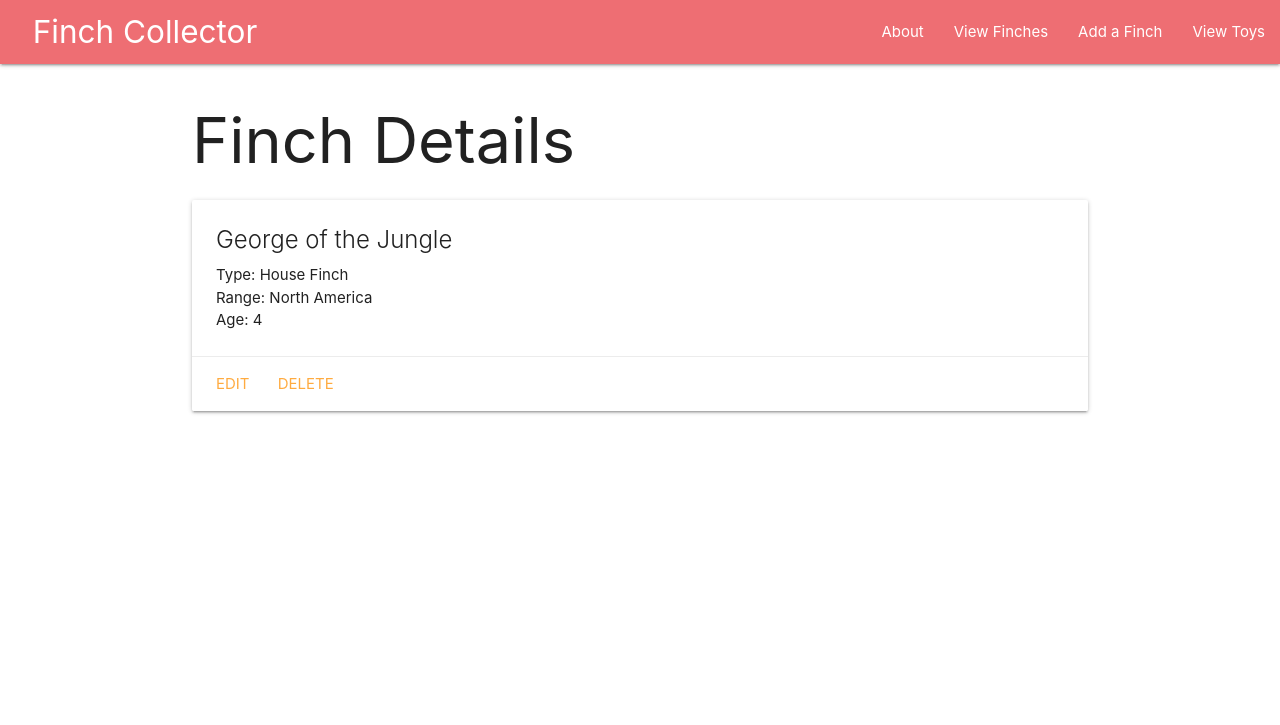
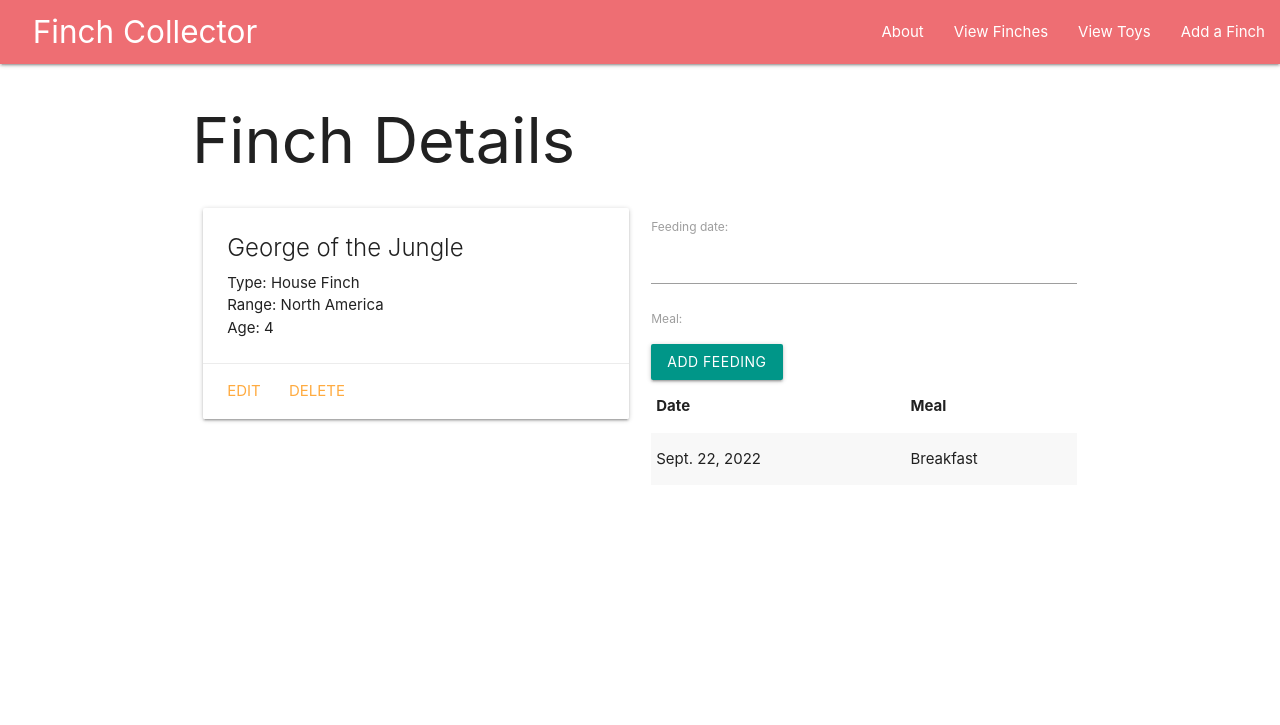
Before and after one commit to CoryDCruz/finch-collector, a Django app: page /finches/1/ in a window 1280 px wide. Shown: the top 725 px of the page. Run offline with Django 4.2, Linux system fonts and the light colour scheme; data comes from the database, SQL or seed files in the repository; both versions use the stored data as it was after the commit.

Commit message:
feeding model with form and list

```diff
--- a/main_app/admin.py
+++ b/main_app/admin.py
@@ -1,7 +1,9 @@
 from django.contrib import admin
 from .models import Finch
 from .models import Toy
+from .models import Feeding
 
 # Register your models here.
 admin.site.register(Finch)
 admin.site.register(Toy)
+admin.site.register(Feeding)
--- /dev/null
+++ b/main_app/forms.py
@@ -0,0 +1,7 @@
+from django.forms import ModelForm
+from .models import Feeding
+
+class FeedingForm(ModelForm):
+  class Meta:
+    model = Feeding
+    fields = ('date', 'meal')
--- a/main_app/models.py
+++ b/main_app/models.py
@@ -1,6 +1,12 @@
+from tkinter import CASCADE
 from django.db import models
 from django.urls import reverse
 
+MEALS=(
+  ("B", "Breakfast"),
+  ("L", "Lunch"),
+  ("D", "Dinner"),
+)
 
 # Create your models here.
 class Finch(models.Model):
@@ -21,3 +27,15 @@ class Toy(models.Model):
 
   def __str__(self):
     return self.name
+
+class Feeding(models.Model):
+  date = models.DateField('feeding date')
+  meal = models.CharField(
+    max_length=1,
+    choices=MEALS,
+    default=MEALS[0][0]
+  )
+  finch = models.ForeignKey(Finch, on_delete=models.CASCADE)
+
+  def __str__(self):
+    return f'{self.get_meal_display()} on {self.date}'
--- a/main_app/templates/base.html
+++ b/main_app/templates/base.html
@@ -12,6 +12,8 @@
   href="https://cdnjs.cloudflare.com/ajax/libs/materialize/1.0.0/css/materialize.min.css"
   />
   <link rel="stylesheet" href="{% static 'css/style.css' %}">
+  <!-- Compiled and minified JavaScript -->
+  <script src="https://cdnjs.cloudflare.com/ajax/libs/materialize/1.0.0/js/materialize.min.js"></script>
 </head>
 <body>
   <header class="navbar-fixed">
@@ -25,8 +27,8 @@
         <ul class="right">
           <li><a href="{% url 'about' %}">About</a></li>
           <li><a href="{% url 'index' %}">View Finches</a></li>
+          <li><a href="{% url 'toys' %}">View Toys</a></li>
           <li><a href="{% url 'finch_create' %}">Add a Finch</a></li>
-          <li><a href="{% url 'toys' %}">View Toys</a></li>
         </ul>
       </div>
     </nav>
--- /dev/null
+++ b/main_app/templates/finches/detail.html
@@ -0,0 +1,46 @@
+{% extends 'base.html' %}
+
+{% block content %}
+<h1>Finch Details</h1>
+
+<div class="row">
+  <div class="col s6">
+    <div class="card">
+      <div class="card-content">
+        <span class="card-title">{{ finch.name }}</span>
+        <p>Type: {{ finch.type }}</p>
+        <p>Range: {{ finch.region }}</p>
+        <p>Age: {{ finch.age }}</p>
+      </div>
+      <div class="card-action">
+        <a href="{% url 'finch_update' finch.id %}">Edit</a>
+        <a href="{% url 'finch_delete' finch.id %}">Delete</a>
+      </div>
+    </div>
+  </div>
+  <div class="col s6">
+    <form action="" method="POST">
+      {% csrf_token %}
+      {{ feeding_form.as_p }}
+      <input class="btn teal"type="submit" value="Add Feeding">
+    </form>
+    <table class="striped">
+      <thead>
+        <tr>
+          <th>Date</th>
+          <th>Meal</th>
+        </tr>
+      </thead>
+      <tbody>
+        {% for feeding in finch.feeding_set.all %}
+          <tr>
+            <td>{{ feeding.date }}</td>
+            <td>{{ feeding.get_meal_display }}</td>
+          </tr>
+        {% endfor %}
+      </tbody>
+    </table>
+  </div>
+</div>
+
+{% endblock %}
--- a/main_app/templates/finches/details.html
+++ /dev/null
@@ -1,19 +0,0 @@
-{% extends 'base.html' %}
-
-{% block content %}
-<h1>Finch Details</h1>
-
-<div class="card">
-  <div class="card-content">
-    <span class="card-title">{{ finch.name }}</span>
-    <p>Type: {{ finch.type }}</p>
-    <p>Range: {{ finch.region }}</p>
-    <p>Age: {{ finch.age }}</p>
-  </div>
-  <div class="card-action">
-    <a href="{% url 'finch_update' finch.id %}">Edit</a>
-    <a href="{% url 'finch_delete' finch.id %}">Delete</a>
-  </div>
-</div>
-
-{% endblock %}
--- a/main_app/views.py
+++ b/main_app/views.py
@@ -5,6 +5,7 @@ from .models import Toy
 from django.views.generic.edit import CreateView, UpdateView, DeleteView
 from django.views.generic.list import ListView
 from django.views.generic.detail import DetailView
+from .forms import FeedingForm
 
 # Create your views here.
 def home(request):
@@ -19,7 +20,13 @@ def finches_index(request):
 
 def finch_details(request, finch_id):
   finch = Finch.objects.get(id=finch_id)
-  return render(request, 'finches/details.html', { 'finch': finch, 'page_name' : 'Details'})
+  feeding_form = FeedingForm()
+  return render(request, 'finches/detail.html',
+  {
+    'finch': finch,
+    'page_name' : 'Details',
+    'feeding_form' : feeding_form
+  })
 
 class FinchCreate(CreateView):
   model = Finch
```
Also changed, not shown: db.sqlite3, main_app/migrations/0003_feeding.py (added).
